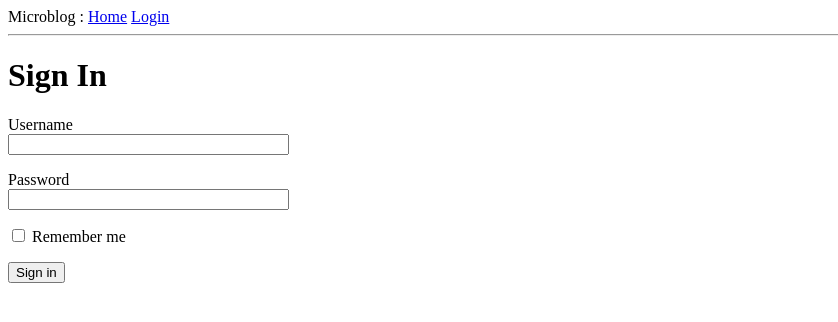
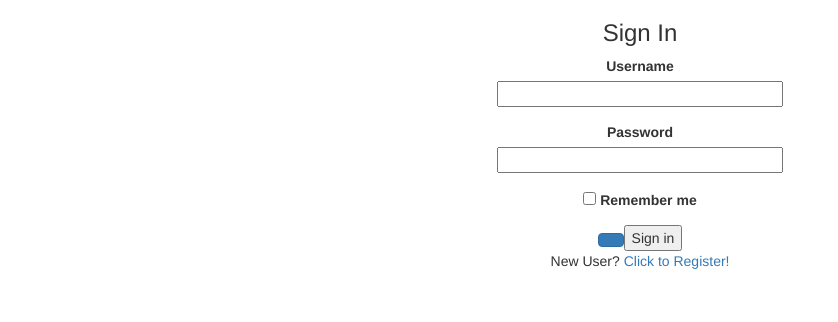
Before and after one commit to sswapnil2/microblog, a Flask app: page /login in a window 1280 px wide. Shown: the top 322 px of the page, without its empty margins (0-838 px from the left). Run offline with Flask 2, Linux system fonts and the light colour scheme; some libraries are stand-ins or nearby versions.

Commit message:
added registeration page and made changes to login

```diff
--- a/app/forms.py
+++ b/app/forms.py
@@ -1,9 +1,29 @@
 from flask_wtf import  FlaskForm
 from wtforms import StringField, BooleanField, PasswordField, SubmitField
-from wtforms.validators import DataRequired
+from wtforms.validators import DataRequired, Email, EqualTo, ValidationError
+from .models import User
 
 class LoginForm(FlaskForm):
     username = StringField('Username', validators=[DataRequired()])
     password = PasswordField('Password', validators=[DataRequired()])
     remember_me = BooleanField('Remember me')
     submit = SubmitField('Sign in')
+
+
+
+class RegisterationForm(FlaskForm):
+    username = StringField('username', validators=[DataRequired()])
+    email = StringField('email', validators=[DataRequired(), Email() ])
+    password = PasswordField('password', validators=[DataRequired()])
+    password2 = PasswordField('password2', validators=[DataRequired(), EqualTo('password')])
+    submit = SubmitField('Register')
+
+    def validate_username(self, username):
+        user = User.query.filter_by(username=username.data).first()
+        if user is not None:
+            raise ValidationError('Please use a different username')
+
+    def validate_email(self, email):
+        user = User.query.filter_by(email=email.data).first()
+        if user is not None:
+            raise ValidationError('Please select a different email')
--- a/app/routes.py
+++ b/app/routes.py
@@ -1,12 +1,31 @@
-from app import app
-from flask import render_template, flash, redirect, url_for
-from .forms import LoginForm
+from app import app, db
+from flask import render_template, flash, redirect, url_for, request
+from .forms import LoginForm, RegisterationForm
+from flask_login import current_user, login_user, logout_user, login_required
+from app.models import User
+from werkzeug.urls import url_parse
+
+
+@app.route('/register', methods=['POST', 'GET'])
+def register():
+    if current_user.is_authenticated:
+        return redirect(url_for('index'))
+    form = RegisterationForm()
+    if form.validate_on_submit():
+        user = User(username=form.username.data, email=form.email.data)
+        user.set_password(form.password.data)
+        db.session.add(user)
+        db.session.commit()
+        flash('Congratulations, you are now a registered user!')
+        return redirect(url_for('login'))
+    return render_template('register.html', title='Register', form=form)
+
+
 
 @app.route('/')
 @app.route('/index')
+@login_required
 def index():
-    user = {'username':'Swapnil'}
-
     posts = [
         {
             'author': {'username': 'John'},
@@ -19,13 +38,36 @@ def index():
     ]
 
 
-    return render_template('index.html', title='Home', user=user, posts=posts)
+    return render_template('index.html', title='Home', posts=posts)
 
 
 @app.route('/login', methods=['GET', 'POST'])
 def login():
+    # form = LoginForm()
+    # if form.validate_on_submit():
+    #     flash('login requested for user {}, remember me {}'.format(form.username.data, form.remember_me.data))
+    #     return redirect('/index')
+    # return render_template('login.html', title='Sign In', form=form)
+    if current_user.is_authenticated:
+        return redirect(url_for('index'))
     form = LoginForm()
+
     if form.validate_on_submit():
-        flash('login requested for user {}, remember me {}'.format(form.username.data, form.remember_me.data))
-        return redirect('/index')
-    return render_template('login.html', title='Sign In', form=form)
+        user = User.query.filter_by(username=form.username.data).first()
+        if user is None or not user.check_password(form.password.data):
+            flash('Invalid username or password')
+            return redirect(url_for('login'))
+        login_user(user, remember= form.remember_me.data)
+
+        # getting next page in query string
+        next_page = request.args.get('next')
+        if not next_page or url_parse(next_page).netloc != '':
+            next_page = url_for('index')
+
+        return redirect(next_page)
+    return render_template('login.html', title='Sign in', form=form)
+
+@app.route('/logout')
+def logout():
+    logout_user()
+    return redirect(url_for('login'))
--- a/app/templates/base.html
+++ b/app/templates/base.html
@@ -1,20 +1,30 @@
+{% extends "bootstrap/base.html" %}
+{% import "bootstrap/wtf.html" as wtf %}
 <!DOCTYPE html>
 <html lang="en">
+
 <head>
     <meta charset="UTF-8">
+
     <meta name="viewport" content="width=device-width, initial-scale=1.0">
-    <meta http-equiv="X-UA-Compatible" content="ie=edge">
-    {% if title %}
+    <meta http-equiv="X-UA-Compatible" content="ie=edge"> {% if title %}
     <title>{{title}} - Microblog</title>
     {% else %}
     <title>Welcome to Microblog</title>
     {% endif %}
+    <link rel="stylesheet" href="https://stackpath.bootstrapcdn.com/bootstrap/4.1.2/css/bootstrap.min.css" integrity="sha384-Smlep5jCw/wG7hdkwQ/Z5nLIefveQRIY9nfy6xoR1uRYBtpZgI6339F5dgvm/e9B" crossorigin="anonymous">
 </head>
+
 <body>
-    <div>Microblog : <a href={{url_for('index')}}>Home</a> <a href= {{url_for('login')}}>Login</a></div>
-    <hr>
-    {% with messages=get_flashed_messages() %}
-    {% if messages %}
+    <div>Microblog :
+        <a href="{{url_for('index')}}">Home</a>
+        {% if current_user.is_anonymous %}
+        <a href="{{url_for('login')}}">Login</a>
+        {% else %}
+        <a href="{{url_for('logout')}}">Logout</a>
+        {% endif %}
+    </div>
+    <hr> {% with messages=get_flashed_messages() %} {% if messages %}
     <ul>
         {% for message in messages %}
         <li>{{message}}</li>
@@ -22,13 +32,7 @@
         {% endfor %}
     </ul>
 
-    {% endif %}
+    {% endif %} {% endwith %} {% block content %} {% endblock %}
+</body>
 
-    {% endwith %}
-
-
-
-    {% block content %}
-    {% endblock  %}
-</body>
 </html>
--- a/app/templates/index.html
+++ b/app/templates/index.html
@@ -1,7 +1,7 @@
 {% extends 'base.html' %}
 
 {% block content %}
-    <h1>Hello, {{user.username}}!</h1>
+    <h1>Hi, {{current_user.username}}!</h1>
     {% for post in posts %}
     <div><p>{{post.author.username}}  says: <b>{{post.body}}</b></p></div>
     {% endfor %}
--- a/app/templates/login.html
+++ b/app/templates/login.html
@@ -1,25 +1,36 @@
+
 {% extends "base.html" %} {% block content %}
-<h1>Sign In</h1>
-<form action="" method="POST" novalidate>
+<div class="text-center" >
+    <h1 class="h3 mb-3 font-weight-normal">Sign In</h1>
+    <form action="" class="form-signin" method="POST" novalidate >
         {{ form.hidden_tag()}}
-    <p>{{form.username.label}}
-        <br> {{form.username(size=32)}}
+        <div class="form-group">
+            {{form.username.label}}
+            <br>{{form.username(size=32)}}
             <br> {% for error in form.username.errors %}
             <span style="color:red;">[{{error}}]</span>
             {% endfor %}
-    </p>
+        </div>
 
-    <p>{{form.password.label}}
+        <div class="form-group">{{form.password.label}}
             <br> {{form.password(size=32)}}
             <br>{% for error in form.password.errors %}
             <span style="color:red;">[{{error}}]</span>
             {% endfor %}
 
-    </p>
+        </div>
+       <!-- <dl>
+            {{wtf.form_field(form.username, class='form-control ', placeholder='username') }}
+
+            {{wtf.form_field(form.password, class='form-control', placeholder='password') }}
+        </dl>-->
 
         <p>{{form.remember_me()}} {{form.remember_me.label}}</p>
 
-    <p>{{form.submit()}}</p>
+        <span class="btn btn-primary"></span>{{form.submit()}}</span>
     </form>
+    <p>New User? <a href="{{ url_for('register') }}">Click to Register!</a></p>
+</div>
+
 
 {% endblock %}
--- a/microblog.py
+++ b/microblog.py
@@ -1 +1,6 @@
 from app import app
+from app.models import User, Post
+
+@app.shell_context_processor
+def make_shell_context():
+    return {'db': db, 'user': User, 'post': Post}
--- /dev/null
+++ b/requirements.txt
@@ -0,0 +1,5 @@
+flask
+flask-WTF
+flask-login
+flask-migrate
+flask-sqlalchemy
```
Also changed, not shown: app/__init__.py (+7 -1 lines), app/models.py (+16 -1 lines), app/templates/register.html (added, +37 -0 lines), migrations/versions/e92fbf883772_post_table.py (added, +48 -0 lines). Lines whose indentation alone changed are shown as unchanged.
